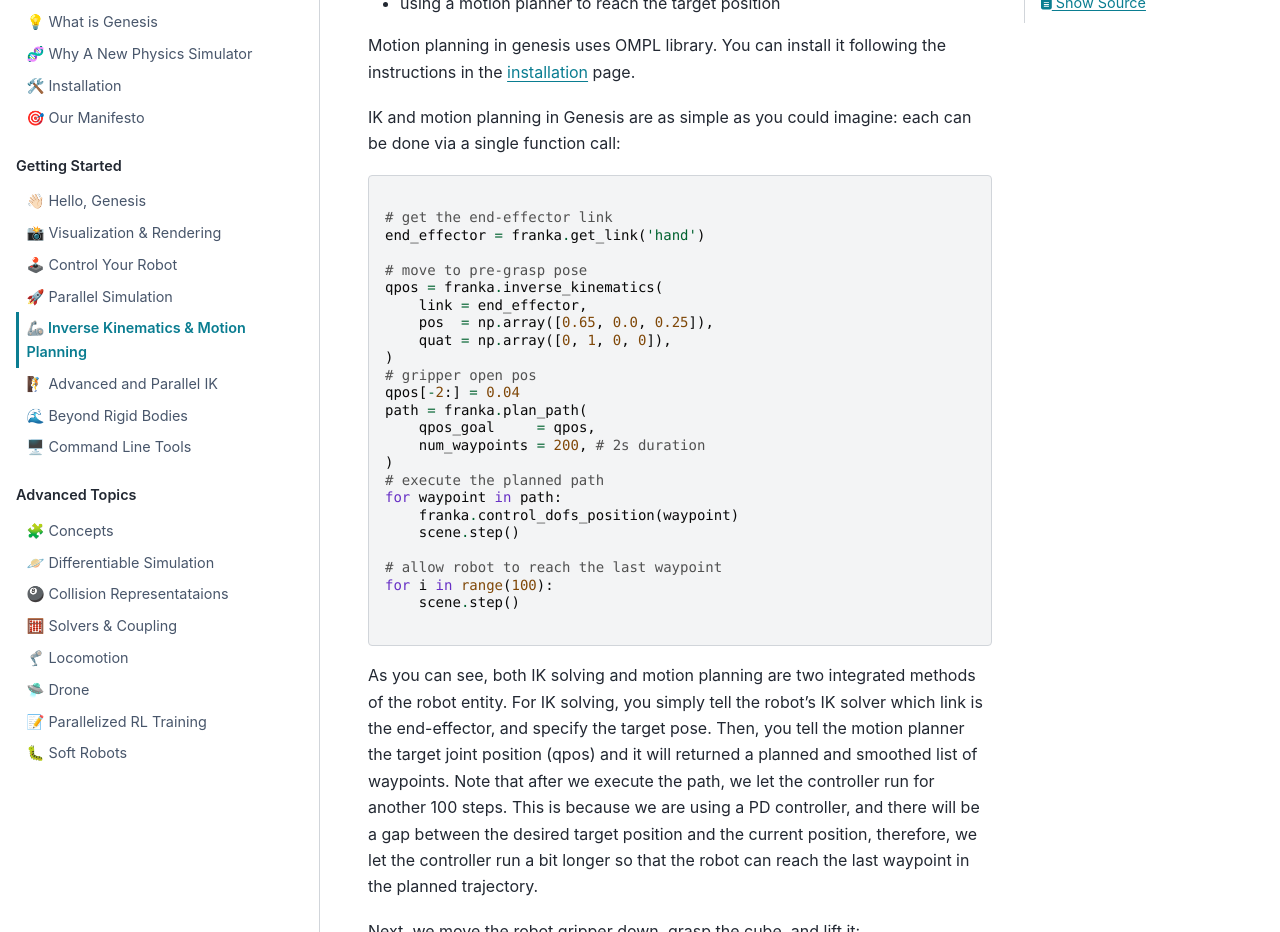
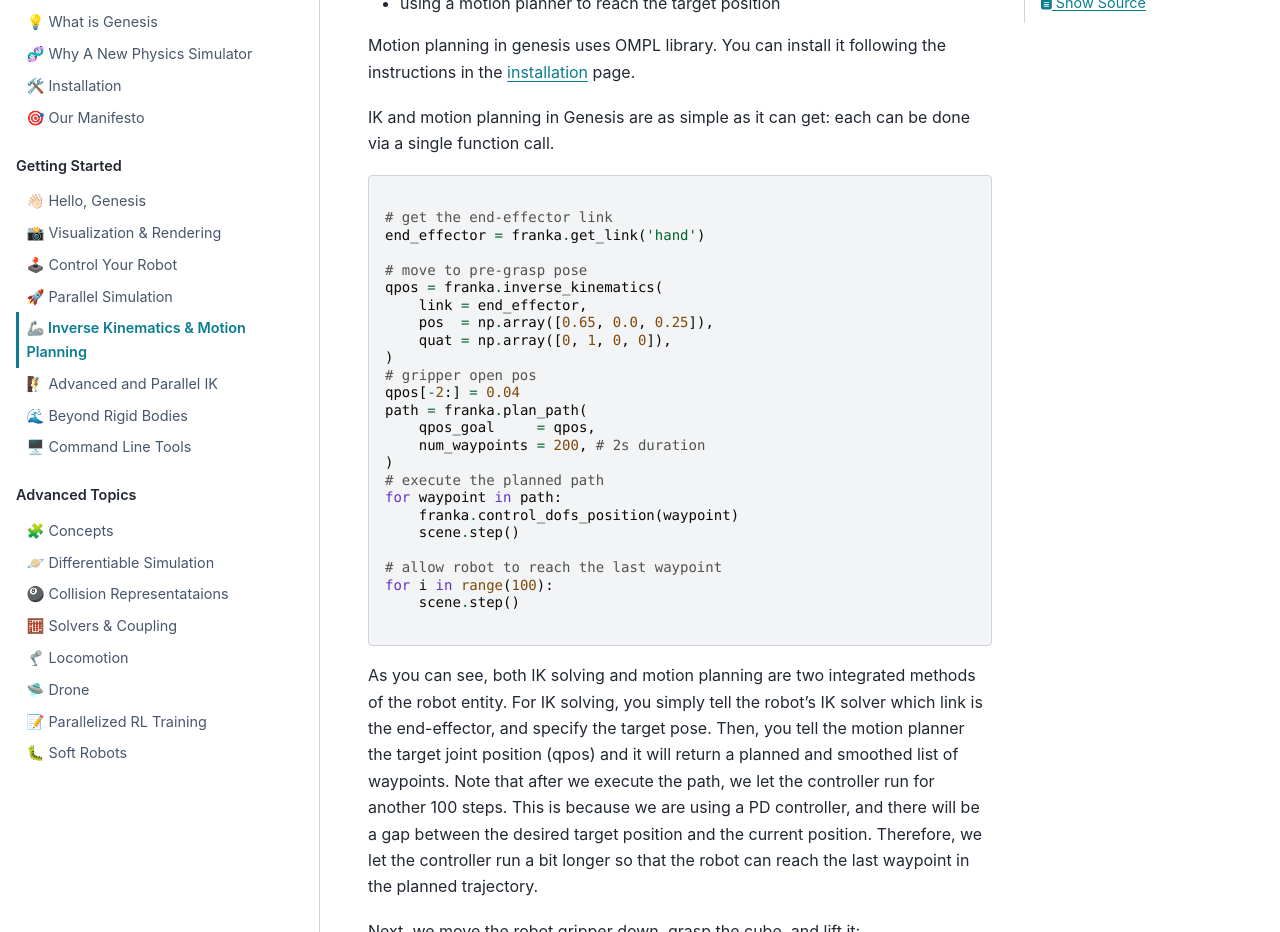
Before and after one commit to kyudongkim/genesis-doc, a Sphinx documentation site: the page built from source/user_guide/getting_started/inverse_kinematics_motion_planning.md, in a window 1280 px wide and 1400 px high, scrolled down 1815 px. Shown: the part 153-1085 px from the top of the window. Built offline with Sphinx 7.4.7 and the PyData theme 0.15.4, drawn with Linux system fonts in a browser that asks for light colours; pages that are not in the unit, such as notebooks, are missing from menus; the version number could not be read and is left out.

Commit message:
Update inverse_kinematics_motion_planning.md

````diff
--- a/source/user_guide/getting_started/inverse_kinematics_motion_planning.md
+++ b/source/user_guide/getting_started/inverse_kinematics_motion_planning.md
@@ -68,7 +68,7 @@ Next, let's move the robot's end-effector to a pre-grasping pose. This is done b
 
 Motion planning in genesis uses OMPL library. You can install it following the instructions in the [installation](../overview/installation.md) page.
 
-IK and motion planning in Genesis are as simple as you could imagine: each can be done via a single function call:
+IK and motion planning in Genesis are as simple as it can get: each can be done via a single function call.
 ```python
 
 # get the end-effector link
@@ -96,7 +96,7 @@ for i in range(100):
     scene.step()
 
 ```
-As you can see, both IK solving and motion planning are two integrated methods of the robot entity. For IK solving, you simply tell the robot's IK solver which link is the end-effector, and specify the target pose. Then, you tell the motion planner the target joint position (qpos) and it will returned a planned and smoothed list of waypoints. Note that after we execute the path, we let the controller run for another 100 steps. This is because we are using a PD controller, and there will be a gap between the desired target position and the current position, therefore, we let the controller run a bit longer so that the robot can reach the last waypoint in the planned trajectory.
+As you can see, both IK solving and motion planning are two integrated methods of the robot entity. For IK solving, you simply tell the robot's IK solver which link is the end-effector, and specify the target pose. Then, you tell the motion planner the target joint position (qpos) and it will return a planned and smoothed list of waypoints. Note that after we execute the path, we let the controller run for another 100 steps. This is because we are using a PD controller, and there will be a gap between the desired target position and the current position. Therefore, we let the controller run a bit longer so that the robot can reach the last waypoint in the planned trajectory.
 
 Next, we move the robot gripper down, grasp the cube, and lift it:
 ```python
````
